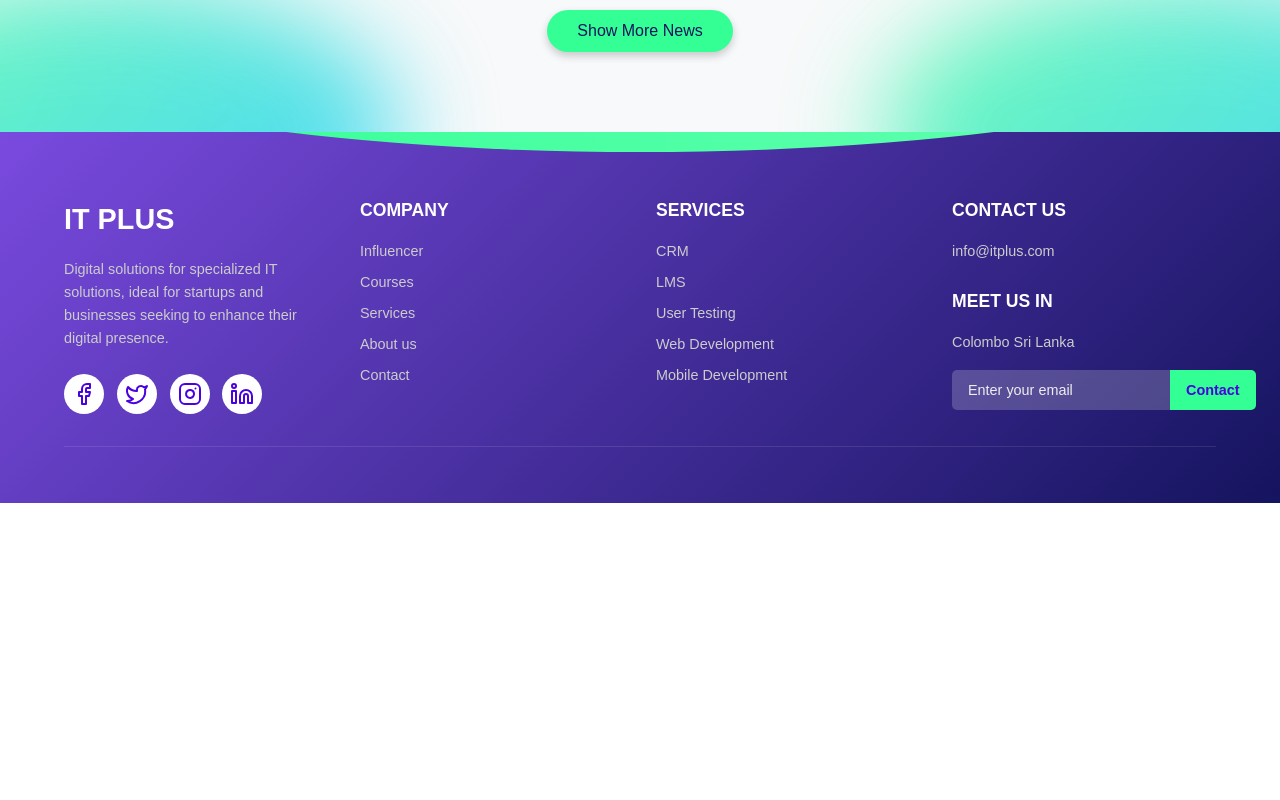
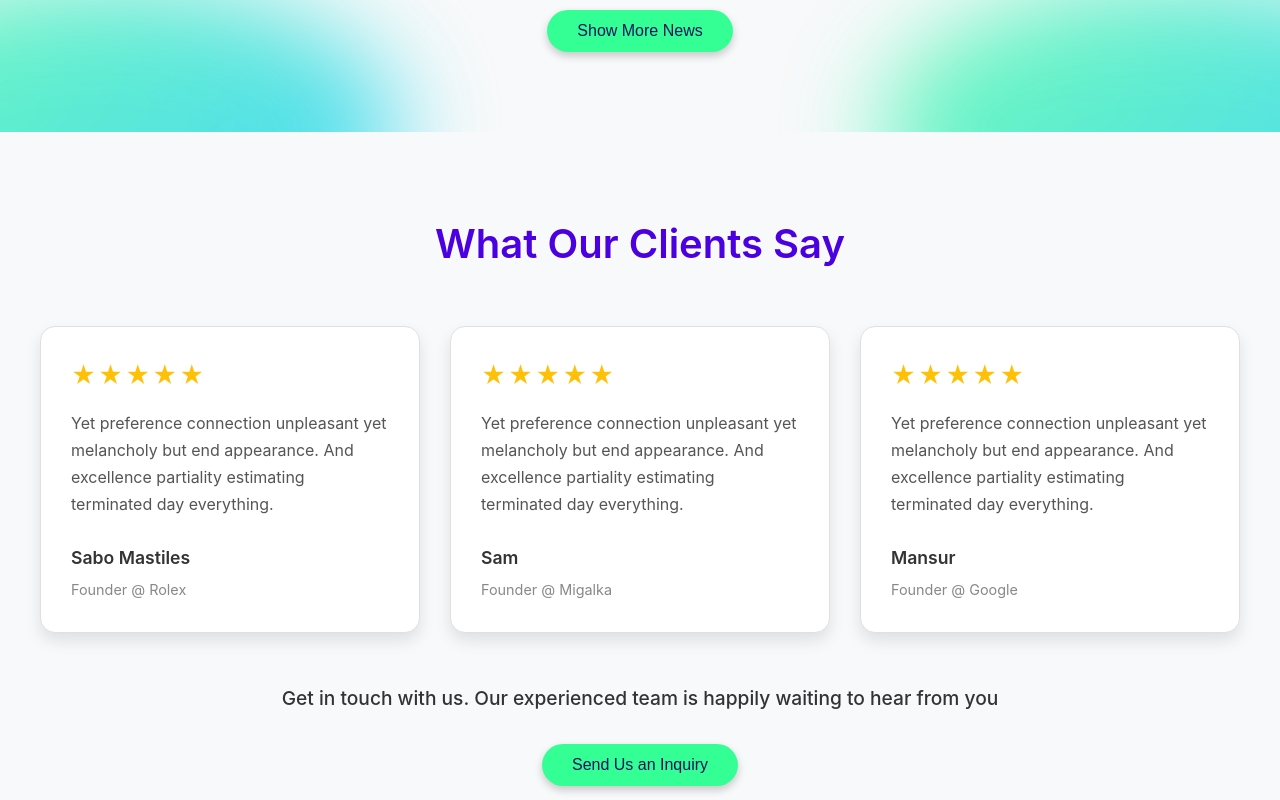
Before and after one commit to MalithKeerthisinghe/One-Access-Website, a Next.js app: page / in a window 1280 px wide. Shown: the part 4240-5040 px from the top of the page. Before the commit the page ends 4743 px from the top, so only its background shows below. Built offline with nearby package versions, Linux system fonts and the light colour scheme.

Commit message:
testimonials-section add

```diff
--- a/app/home/ItPlusPage.js
+++ b/app/home/ItPlusPage.js
@@ -263,6 +263,45 @@ const ItPlusPage = () => {
         {/* Wavy background elements */}
         <div className="wavy-bottom-left"></div>
         <div className="wavy-bottom-right"></div>
+      </section>
+
+      <section className="testimonials-section">
+        <div className="testimonials-container">
+          <h2>What Our Clients Say</h2>
+          <div className="testimonials-grid">
+            <div className="testimonial-card">
+              <div className="stars">★★★★★</div> {/* You can use actual star icons or font awesome if available */}
+              <p>
+                Yet preference connection unpleasant yet melancholy but end appearance.
+                And excellence partiality estimating terminated day everything.
+              </p>
+              <h4>Sabo Mastiles</h4>
+              <span>Founder @ Rolex</span>
+            </div>
+            <div className="testimonial-card">
+              <div className="stars">★★★★★</div>
+              <p>
+                Yet preference connection unpleasant yet melancholy but end appearance.
+                And excellence partiality estimating terminated day everything.
+              </p>
+              <h4>Sam</h4>
+              <span>Founder @ Migalka</span>
+            </div>
+            <div className="testimonial-card">
+              <div className="stars">★★★★★</div>
+              <p>
+                Yet preference connection unpleasant yet melancholy but end appearance.
+                And excellence partiality estimating terminated day everything.
+              </p>
+              <h4>Mansur</h4>
+              <span>Founder @ Google</span>
+            </div>
+          </div>
+          <div className="get-in-touch-text">
+            <p>Get in touch with us. Our experienced team is happily waiting to hear from you</p>
+          </div>
+          <button className="send-inquiry-button">Send Us an Inquiry</button>
+        </div>
       </section>
 
       <style jsx>{`
@@ -939,6 +978,129 @@ const ItPlusPage = () => {
             font-size: 0.9rem;
           }
         }
+          /* NEW SECTION: What Our Clients Say (Testimonials) */
+        .testimonials-section {
+          background-color: #f8f9fa; /* Light background for the section */
+          padding: 80px 20px;
+          text-align: center;
+        }
+
+        .testimonials-container {
+          max-width: 1200px;
+          margin: 0 auto;
+        }
+
+        .testimonials-section h2 {
+          font-size: 2.5rem;
+          color: #4a00e0;
+          margin-bottom: 50px;
+          font-weight: 600;
+        }
+
+        .testimonials-grid {
+          display: grid;
+          grid-template-columns: repeat(auto-fit, minmax(300px, 1fr));
+          gap: 30px;
+          margin-bottom: 50px;
+          justify-content: center;
+        }
+
+        .testimonial-card {
+          background-color: #ffffff;
+          border-radius: 15px;
+          box-shadow: 0 8px 16px rgba(0, 0, 0, 0.1);
+          padding: 30px;
+          text-align: left;
+          transition: transform 0.3s ease, box-shadow 0.3s ease;
+          border: 1px solid #e0e0e0; /* Subtle border as seen in the design */
+        }
+
+        .testimonial-card:hover {
+          transform: translateY(-5px);
+          box-shadow: 0 12px 24px #7A4ADF;
+        }
+
+        .testimonial-card .stars {
+          color: #ffc107; /* Gold color for stars */
+          font-size: 1.5rem;
+          margin-bottom: 15px;
+          letter-spacing: 2px; /* Space out the stars a bit */
+        }
+
+        .testimonial-card p {
+          font-size: 1rem;
+          color: #555;
+          line-height: 1.7;
+          margin-bottom: 25px;
+        }
+
+        .testimonial-card h4 {
+          font-size: 1.1rem;
+          color: #333;
+          margin-bottom: 5px;
+          font-weight: 600;
+        }
+
+        .testimonial-card span {
+          font-size: 0.9rem;
+          color: #888;
+        }
+
+        .get-in-touch-text {
+          margin-top: 50px;
+          margin-bottom: 30px;
+        }
+
+        .get-in-touch-text p {
+          font-size: 1.2rem;
+          color: #333;
+          font-weight: 500;
+        }
+
+        .send-inquiry-button {
+          background-color: #33FF94; /* Green color from your design */
+          color: #15145F; /* Dark blue from your design */
+          border: none;
+          padding: 12px 30px;
+          border-radius: 25px;
+          font-size: 1rem;
+          cursor: pointer;
+          transition: all 0.3s ease;
+          box-shadow: 0 4px 8px rgba(0, 0, 0, 0.2);
+          font-weight: 500;
+        }
+
+        .send-inquiry-button:hover {
+          background-color: #2cdb85;
+          transform: translateY(-2px);
+        }
+
+        /* Responsive Design updates */
+        @media (max-width: 768px) {
+          /* ... existing media queries ... */
+
+          .testimonials-section h2 {
+            font-size: 2rem;
+          }
+
+          .testimonials-grid {
+            grid-template-columns: 1fr; /* Stack testimonials on small screens */
+            padding: 0 15px;
+          }
+
+          .get-in-touch-text p {
+            font-size: 1rem;
+            padding: 0 15px;
+          }
+        }
+
+        @media (max-width: 480px) {
+          /* ... existing media queries ... */
+
+          .testimonials-section {
+            padding: 60px 15px;
+          }
+        }
       `}</style>
     </div>
   );
```
